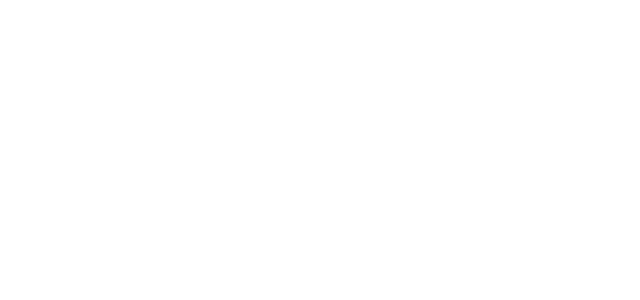
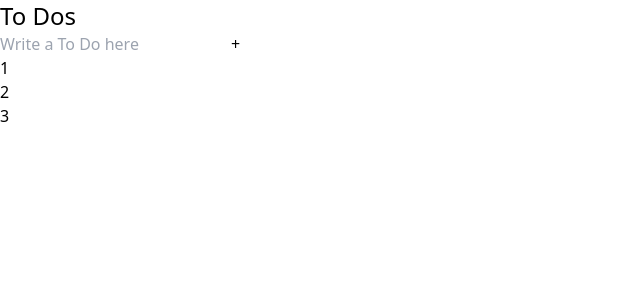
Before and after one commit to BornInTheMiddleOfUniverse/toDo_list, a React (Create React App) app in the folder todo_list/: page / in a window 1280 px wide. Shown: the top 300 px of the page, without its empty margins (0-640 px from the left). Built offline with nearby package versions, Linux system fonts and the light colour scheme.

Commit message:
feat: made toDoList form

```diff
--- /dev/null
+++ b/todo_list/postcss.config.js
@@ -0,0 +1,6 @@
+module.exports = {
+  plugins: {
+    tailwindcss: {},
+    autoprefixer: {},
+  },
+}
--- a/todo_list/src/App.tsx
+++ b/todo_list/src/App.tsx
@@ -1,9 +1,17 @@
-import {motion} from "framer-motion";
+import { useRecoilValue } from "recoil";
+import { isDarkAtom } from "./atoms";
+import ToDoList from "./ToDoList";
 
 function App() {
+  const isDark = useRecoilValue(isDarkAtom);
   return (
-      <motion.div></motion.div>
-    );
+    <>
+      {/* Date Header*/}
+      {/* Timely Schedule */}
+      <ToDoList />
+      {/* notes */}
+    </>
+  );
 }
 
 export default App;
--- /dev/null
+++ b/todo_list/src/ToDoList.tsx
@@ -0,0 +1,38 @@
+import { useState } from "react";
+import { useForm } from "react-hook-form";
+
+function ToDoList() {
+  const { register, watch } = useForm();
+  const [toDo, setToDo] = useState("");
+  const onSubmit = (event: React.FormEvent<HTMLFormElement>) => {
+    event.preventDefault();
+  };
+  const onChange = (event: React.FormEvent<HTMLInputElement>) => {
+    const {
+      currentTarget: { value },
+    } = event;
+    setToDo(value);
+  };
+  //   console.log("register", register("toDo"));
+  //   console.log("watch", watch());
+  return (
+    <div>
+      {/* todo list */}
+      <div>
+        <h1 className="text-2xl">To Dos</h1>
+        <form className=" flex-col" onSubmit={onSubmit}>
+          <input {...register("toDo")} placeholder="Write a To Do here" />
+          <button>+</button>
+        </form>
+        {/* todos with category */}
+        <ul>
+          <li>1</li>
+          <li>2</li>
+          <li>3</li>
+        </ul>
+      </div>
+    </div>
+  );
+}
+
+export default ToDoList;
--- /dev/null
+++ b/todo_list/src/atoms.ts
@@ -0,0 +1,6 @@
+import { atom } from "recoil";
+
+export const isDarkAtom = atom({
+  key: "isDark", //key는 state의 이름을 넣는다
+  default: false,
+});
--- a/todo_list/src/index.css
+++ b/todo_list/src/index.css
@@ -1,13 +1,3 @@
-body {
-  margin: 0;
-  font-family: -apple-system, BlinkMacSystemFont, 'Segoe UI', 'Roboto', 'Oxygen',
-    'Ubuntu', 'Cantarell', 'Fira Sans', 'Droid Sans', 'Helvetica Neue',
-    sans-serif;
-  -webkit-font-smoothing: antialiased;
-  -moz-osx-font-smoothing: grayscale;
-}
-
-code {
-  font-family: source-code-pro, Menlo, Monaco, Consolas, 'Courier New',
-    monospace;
-}
+@tailwind base;
+@tailwind components;
+@tailwind utilities;
--- a/todo_list/src/index.tsx
+++ b/todo_list/src/index.tsx
@@ -1,13 +1,16 @@
-import React from 'react';
-import ReactDOM from 'react-dom/client';
-import './index.css';
-import App from './App';
+import "./index.css";
+import React from "react";
+import ReactDOM from "react-dom/client";
+import App from "./App";
+import { RecoilRoot } from "recoil";
 
 const root = ReactDOM.createRoot(
-  document.getElementById('root') as HTMLElement
+  document.getElementById("root") as HTMLElement
 );
 root.render(
   <React.StrictMode>
-    <App />
+    <RecoilRoot>
+      <App />
+    </RecoilRoot>
   </React.StrictMode>
 );
--- /dev/null
+++ b/todo_list/tailwind.config.js
@@ -0,0 +1,8 @@
+/** @type {import('tailwindcss').Config} */
+module.exports = {
+  content: ["./src/**/*.{js,jsx,ts,tsx}"],
+  theme: {
+    extend: {},
+  },
+  plugins: [],
+};
```
Also changed, not shown: todo_list/package.json (+12 -0 lines), 1 other file (tests, documents, lock files or other folders).
